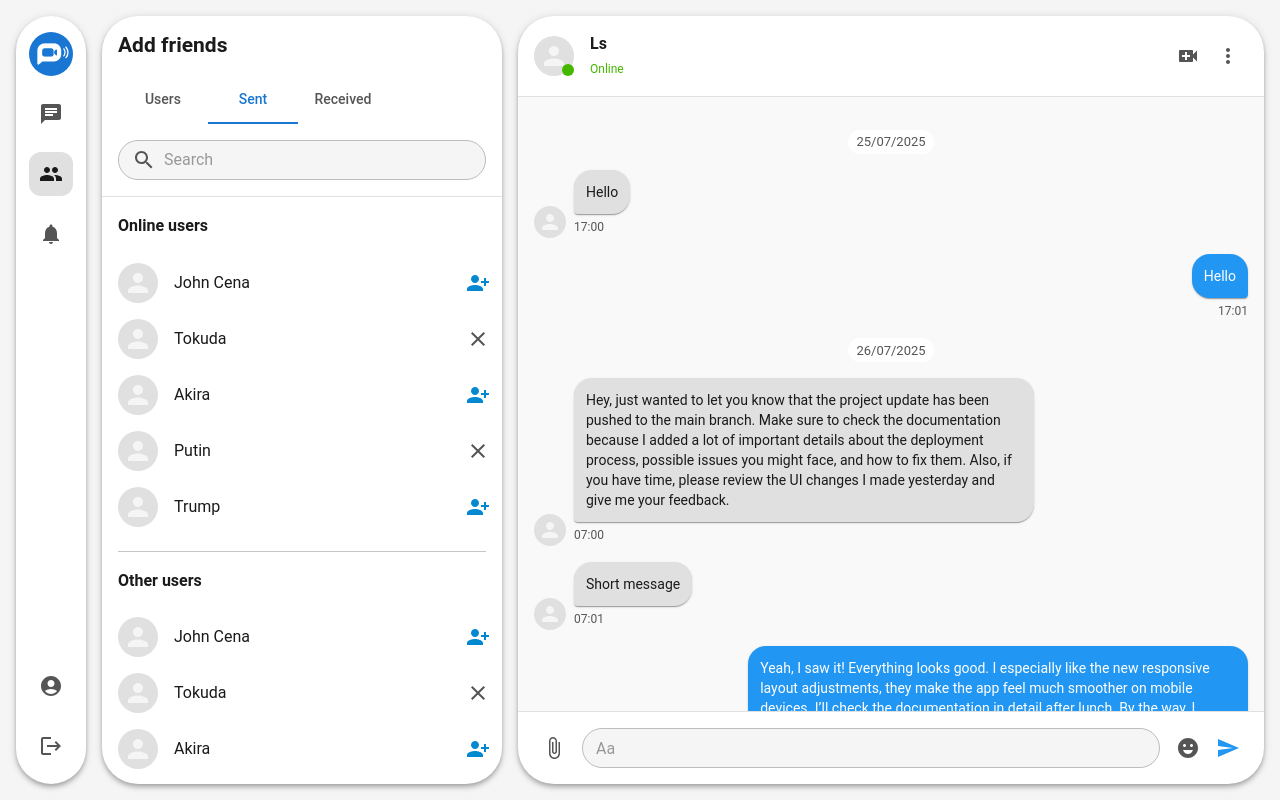
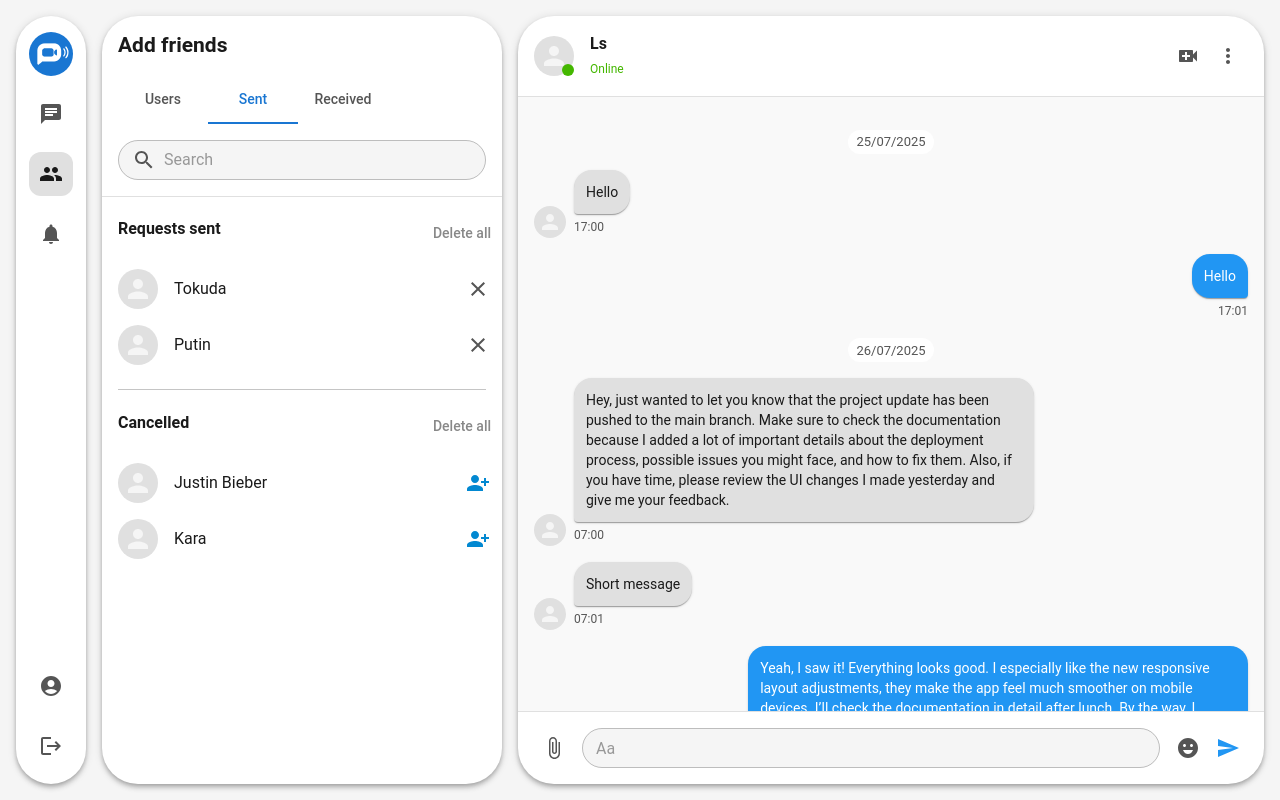
Before and after one commit to nguyenhbtrung/chat-app-frontend, a React (Vite) app: page /addFriends/sent in a window 1280 px wide. Built offline with nearby package versions, Linux system fonts and the light colour scheme; what chat-app-zod-schema would draw is missing.

Commit message:
add SentTabContent in AddFriends Page with mockdata

```diff
--- a/public/locales/en/addFriends.json
+++ b/public/locales/en/addFriends.json
@@ -9,11 +9,14 @@
         },
         "subTitle": {
             "onlineUsers": "Online users",
-            "otherUsers": "Other users"
+            "otherUsers": "Other users",
+            "requestsSent": "Requests sent",
+            "cancelled": "Cancelled"
         },
         "button": {
             "addFriend": "Add friend",
-            "cancelRequest": "Cancel request"
+            "cancelRequest": "Cancel request",
+            "deleteAll": "Delete all"
         }
     }
 }
--- /dev/null
+++ b/src/components/addFriends/receivedTab/ReceivedTabContent.jsx
@@ -0,0 +1,7 @@
+const ReceivedTabContent = () => {
+    return (
+        <div>received</div>
+    );
+};
+
+export default ReceivedTabContent;
--- /dev/null
+++ b/src/components/addFriends/sentTab/SentTabContent.jsx
@@ -0,0 +1,40 @@
+import { Divider, List } from "@mui/material";
+import SentTabsList from "./SentTabList";
+import { useTranslation } from "react-i18next";
+import { Close, PersonAddAlt1 } from "@mui/icons-material";
+
+const SentTabContent = () => {
+    const { t } = useTranslation('addFriends');
+
+    const requestsSent = [
+        { userId: 2, userName: "tokuda", displayName: "Tokuda", avatarUrl: null },
+        { userId: 4, userName: "putin", displayName: "Putin", avatarUrl: null },
+    ];
+
+    const cancelledRequests = [
+        { userId: 2, userName: "justin", displayName: "Justin Bieber", avatarUrl: null },
+        { userId: 4, userName: "kara", displayName: "Kara", avatarUrl: null },
+    ];
+
+    return (
+        <List sx={{ flex: 1, overflow: 'auto', p: 0 }}>
+            <SentTabsList
+                requests={requestsSent}
+                title={t('addFriends.subTitle.requestsSent')}
+                iconButton={<Close />}
+                iconColor='text.secondary'
+                buttonName={t('addFriends.button.cancelRequest')}
+            />
+            <Divider variant="middle" sx={{ my: 2, backgroundColor: '#e0e0e0' }} />
+            <SentTabsList
+                requests={cancelledRequests}
+                title={t('addFriends.subTitle.cancelled')}
+                iconButton={<PersonAddAlt1 />}
+                iconColor='info.main'
+                buttonName={t('addFriends.button.addFriend')}
+            />
+        </List>
+    );
+};
+
+export default SentTabContent;
--- /dev/null
+++ b/src/components/addFriends/sentTab/SentTabList.jsx
@@ -0,0 +1,67 @@
+import {
+    Typography,
+    Avatar,
+    ListItemAvatar,
+    ListItemText,
+    ListItem,
+    IconButton,
+    Tooltip,
+    Button,
+    Box,
+} from '@mui/material';
+import { useTranslation } from 'react-i18next';
+
+const SentTabsList = ({ requests, title, iconButton, iconColor, buttonName }) => {
+    const { t } = useTranslation('addFriends');
+    return (
+        <>
+            <Box display="flex" justifyContent="space-between" alignItems="center" sx={{ my: 2, ml: 2 }}>
+                <Typography variant="h6" fontWeight="bold">
+                    {title}
+                </Typography>
+                <Button
+                    variant="text"
+                    // onClick={onDeleteAll}
+                    sx={{
+                        p: 0,
+                        mr: '8px',
+                        mt: '8px',
+                        '&:focus': { outline: 'none' },
+                        color: 'text.tertiary',
+                        '&:hover': { color: 'info.main', backgroundColor: 'transparent' },
+                    }}
+                >
+                    {t('addFriends.button.deleteAll')}
+                </Button>
+            </Box>
+            {requests?.map((request) => (
+                <ListItem
+                    key={request.userId}
+                    secondaryAction={
+                        <Tooltip title={buttonName} placement="right">
+                            <IconButton sx={{ color: iconColor }} edge="end">
+                                {iconButton}
+                            </IconButton>
+                        </Tooltip>
+                    }
+                >
+                    <ListItemAvatar>
+                        <Avatar src={request.avatarUrl || undefined} alt={request.displayName} sx={{ backgroundColor: '#e0e0e0' }} />
+                    </ListItemAvatar>
+                    <ListItemText
+                        primary={request.displayName || request.userName}
+                        slotProps={{
+                            primary: {
+                                // fontWeight: "bold",
+                            },
+                        }}
+                    />
+                </ListItem>
+
+            ))
+            }
+        </>
+    );
+};
+
+export default SentTabsList;
--- a/src/pages/AddFriend.jsx
+++ b/src/pages/AddFriend.jsx
@@ -26,6 +26,8 @@ import { useLocation, useNavigate, useOutletContext, useParams } from 'react-rou
 import useFormatTime from '../hooks/useFormatTime';
 import { useTranslation } from 'react-i18next';
 import UsersTabContent from '../components/addFriends/usersTab/UsersTabContent';
+import SentTabContent from '../components/addFriends/sentTab/SentTabContent';
+import ReceivedTabContent from '../components/addFriends/receivedTab/ReceivedTabContent';
 
 const AddFriend = ({ tab = 0 }) => {
 
@@ -97,7 +99,9 @@ const AddFriend = ({ tab = 0 }) => {
                     }}
                 />
             </Box>
-            <UsersTabContent />
+            {tab === 0 && <UsersTabContent />}
+            {tab === 1 && <SentTabContent />}
+            {tab === 2 && <ReceivedTabContent />}
         </>
     );
 
--- a/src/theme/theme.js
+++ b/src/theme/theme.js
@@ -30,6 +30,8 @@ let baseTheme = createTheme({
         text: {
             primary: '#1a1a1a',
             secondary: '#555',
+            tertiary: '#888',
+            disabled: '#aaa',
         },
         logo: {
             main: '#ffffffff',
@@ -177,6 +179,8 @@ const darkTheme = responsiveFontSizes(
             text: {
                 primary: '#ffffff',
                 secondary: '#cccccc',
+                tertiary: '#999999',
+                disabled: '#666666',
             },
             logo: {
                 main: '#1976d2',
```
Also changed, not shown: public/locales/vi/addFriends.json (+5 -2 lines).
